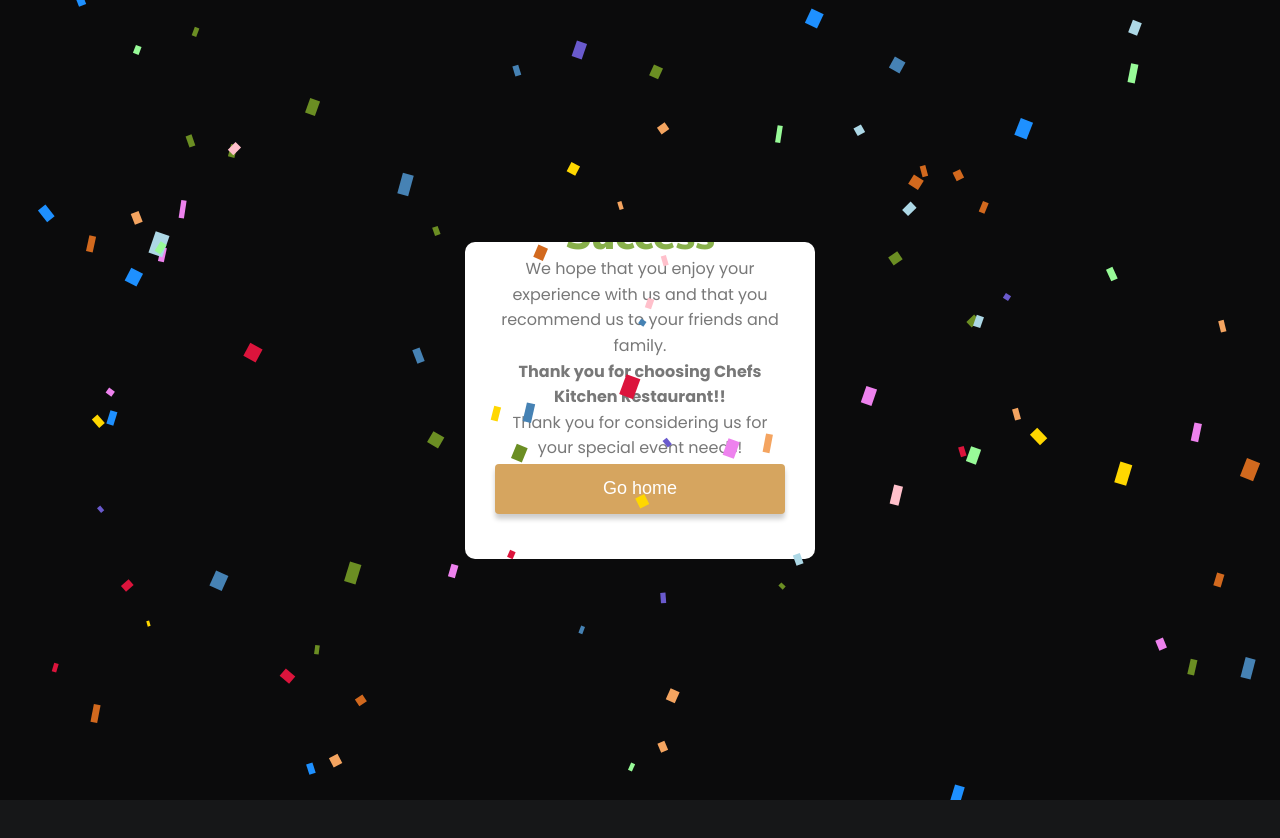
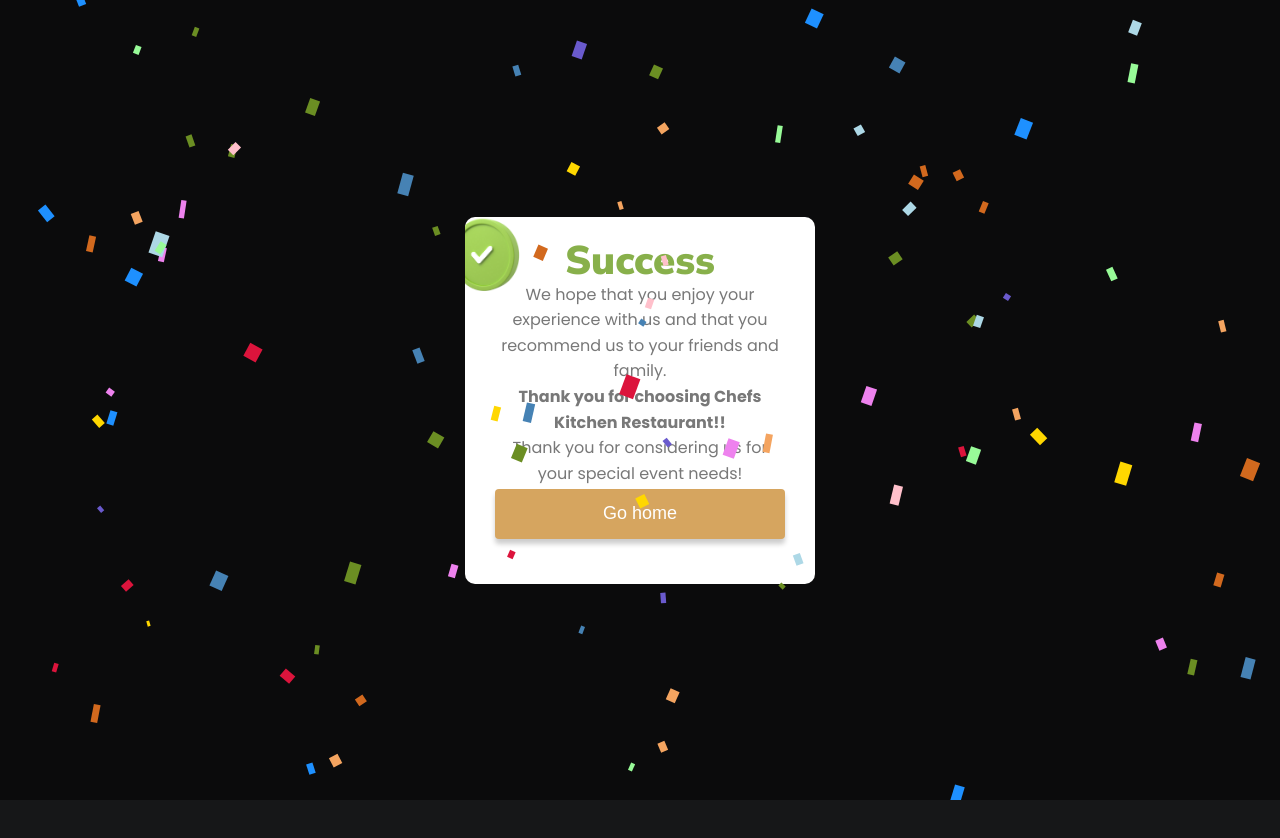
Before and after one commit to DevLipeunim/CKR, a plain HTML site: page success.html in a window 1280 px wide. Shown: the top 838 px of the page. Drawn offline with Linux system fonts and the light colour scheme; files that its build step writes are made by us from their sources.

Commit message:
New fix @ 18/05/2023 3:53pm

```diff
--- a/success.html
+++ b/success.html
@@ -160,7 +160,7 @@
       <div class="modal-content">
         <div class="newsletter">
           <div class="newsletter-header">
-            <img src="images/check.png" alt="check" />
+            <img src="./assets/images/check.png" alt="check" />
             <h3 class="newsletter-title">Success</h3>
             <p class="newsletter-desc">
               We hope that you enjoy your experience with us and that you
```
Also changed, not shown: assets/images/check.png (added).
